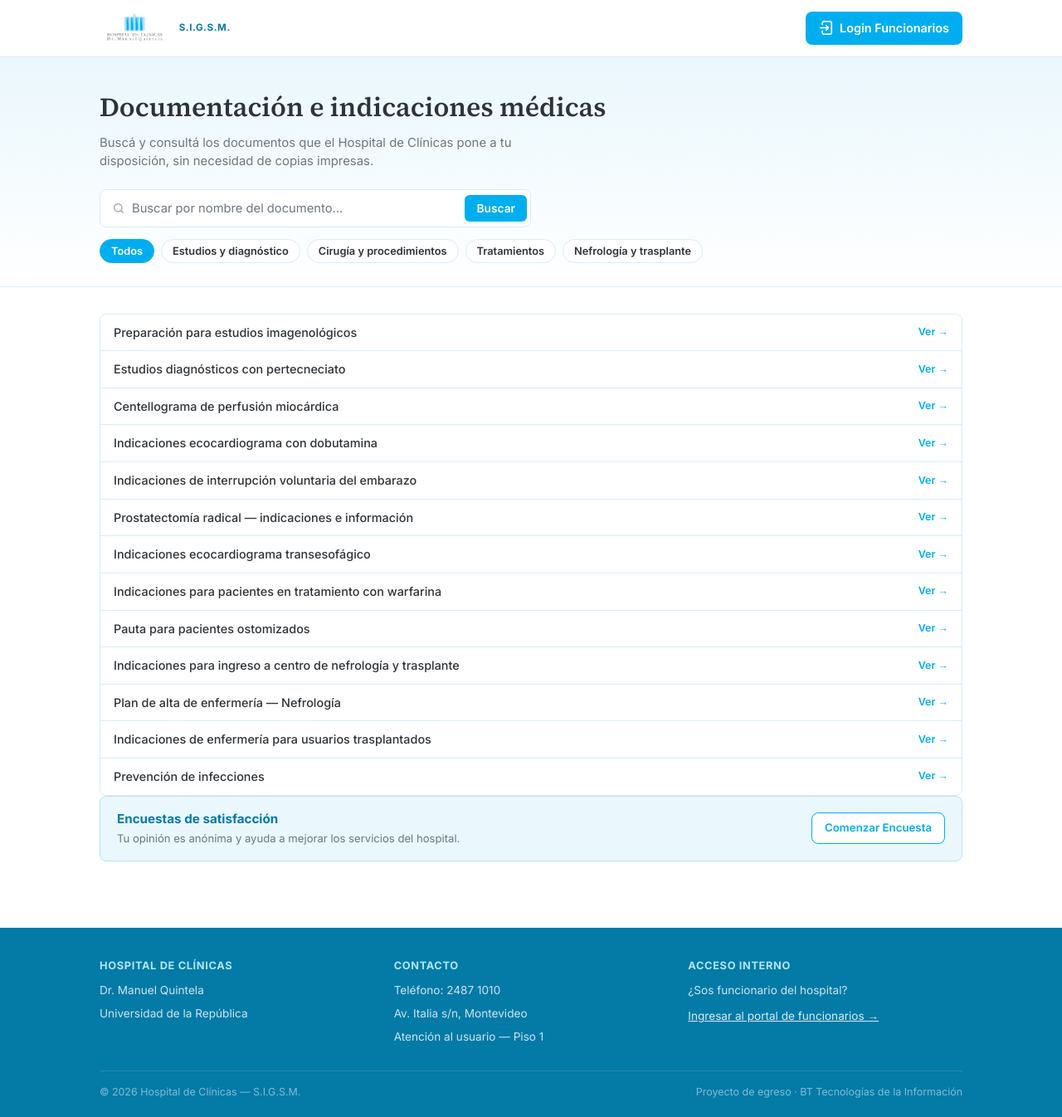
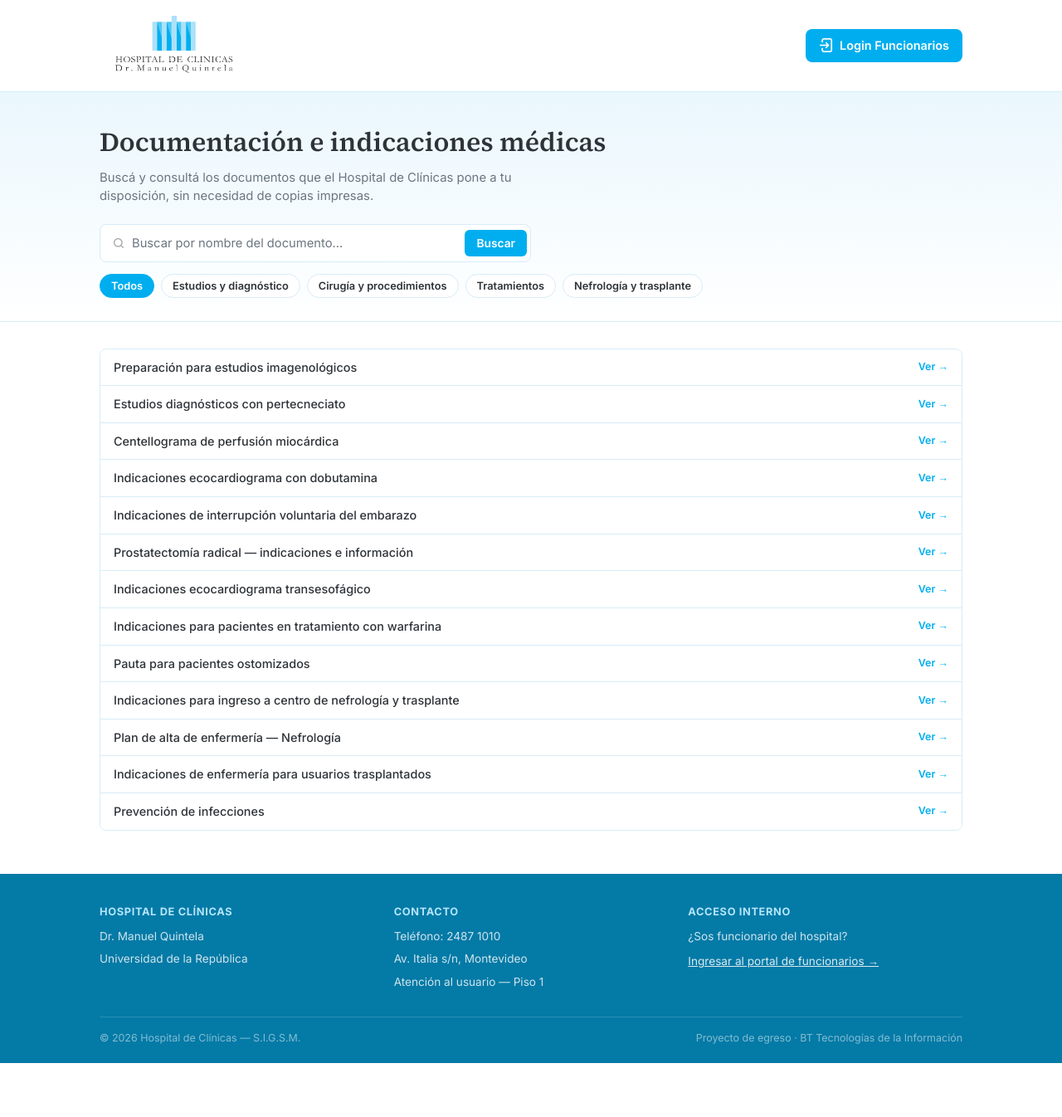
Before and after one commit to benja424/proyectoOKA, a PHP site: page / in a window 1280 px wide. Shown: the whole page at 83% size. After the commit the page ends 1281 px from the top, so only its background shows below. Run offline with PHP 8.4, Linux system fonts and the light colour scheme.

Commit message:
hace frio pa

```diff
--- a/frontend/css/login.css
+++ b/frontend/css/login.css
@@ -63,7 +63,7 @@ input:focus-visible {
   text-decoration: none;
 }
 
-.login-marca__logo { height: 56px; width: auto; }
+.login-marca__logo { height: 150px; width: auto; }
 
 .login-marca__texto {
   text-align: center;
--- a/frontend/css/portal-usuario.css
+++ b/frontend/css/portal-usuario.css
@@ -76,15 +76,7 @@ input:focus-visible {
   text-decoration: none;
 }
 
-.marca__logo { height: 42px; width: auto; }
-
-.marca__sistema {
-  font-size: 0.72rem;
-  font-weight: 700;
-  letter-spacing: 0.05em;
-  text-transform: uppercase;
-  color: var(--azul-oscuro);
-}
+.marca__logo { height: 90px; width: auto; }
 
 .btn-login {
   display: inline-flex;
@@ -212,83 +204,6 @@ input:focus-visible {
 /* ── DOCUMENTOS ──────────────────────────── */
 .documentos { padding: 32px 0 52px; }
 
-/* Banner encuestas */
-.banner-encuestas {
-  display: flex;
-  align-items: center;
-  justify-content: space-between;
-  flex-wrap: wrap;
-  gap: 14px;
-  background: var(--azul-fondo);
-  border: 1.5px solid var(--azul-claro);
-  border-radius: var(--radio);
-  padding: 16px 20px;
-  margin-bottom: 28px;
-}
-
-.banner-encuestas__texto h3 {
-  margin: 0 0 3px;
-  font-size: 0.95rem;
-  font-weight: 700;
-  color: var(--azul-oscuro);
-}
-
-.banner-encuestas__texto p {
-  margin: 0;
-  font-size: 0.82rem;
-  color: var(--gris-suave);
-}
-
-.banner-encuestas__acciones { display: flex; gap: 10px; flex-wrap: wrap; }
-
-.btn-encuesta {
-  display: inline-block;
-  padding: 8px 15px;
-  border-radius: var(--radio);
-  font-size: 0.83rem;
-  font-weight: 600;
-  text-decoration: none;
-  border: 1.5px solid var(--azul-fuerte);
-  color: var(--azul-fuerte);
-  background: var(--blanco);
-  transition: all .15s;
-}
-
-.btn-encuesta:hover { background: var(--azul-fuerte); color: var(--blanco); }
-
-/* Categoría */
-.categoria { margin-bottom: 24px; }
-
-.categoria[hidden] { display: none; }
-
-.categoria__titulo {
-  display: flex;
-  align-items: center;
-  gap: 8px;
-  font-size: 0.8rem;
-  font-weight: 700;
-  text-transform: uppercase;
-  letter-spacing: 0.04em;
-  color: var(--azul-oscuro);
-  margin: 0 0 8px;
-  padding-bottom: 8px;
-  border-bottom: 2px solid var(--azul-fondo);
-}
-
-.categoria__punto {
-  width: 8px;
-  height: 8px;
-  border-radius: 50%;
-  flex-shrink: 0;
-}
-
-.categoria__contador {
-  margin-left: auto;
-  font-size: 0.74rem;
-  font-weight: 600;
-  color: var(--gris-suave);
-}
-
 /* Lista de documentos */
 .doc-lista {
   border: 1px solid var(--gris-borde);
--- a/frontend/index.html
+++ b/frontend/index.html
@@ -4,10 +4,7 @@
   <meta charset="UTF-8">
   <meta name="viewport" content="width=device-width, initial-scale=1.0">
   <title>Portal Usuario | S.I.G.S.M. — Hospital de Clínicas</title>
-  <meta name="description" content="Accedé a la documentación e indicaciones médicas del Hospital de Clínicas desde tu dispositivo.">
   <link rel="icon" type="image/png" href="img/logohc.png">
-  <link rel="preconnect" href="https://fonts.googleapis.com">
-  <link rel="preconnect" href="https://fonts.gstatic.com" crossorigin>
   <link href="https://fonts.googleapis.com/css2?family=Inter:wght@400;500;600;700&family=Source+Serif+4:wght@600&display=swap" rel="stylesheet">
   <link rel="stylesheet" href="css/portal-usuario.css">
 </head>
@@ -18,7 +15,6 @@
   <div class="header-inner">
     <a href="index.html" class="marca">
       <img src="img/logohc.png" alt="Hospital de Clínicas Dr. Manuel Quintela" class="marca__logo">
-      <span class="marca__sistema">S.I.G.S.M.</span>
     </a>
     <a href="login.html" class="btn-login">
       <img src="img/signin.png" alt="" class="btn-login__icono" aria-hidden="true">
@@ -39,7 +35,6 @@
         type="search"
         id="buscador-input"
         placeholder="Buscar por nombre del documento…"
-        aria-label="Buscar documento"
         autocomplete="off">
       <button type="submit" class="buscador__btn">Buscar</button>
     </form>
@@ -60,89 +55,73 @@
 <!-- Lista plana de documentos -->
     <div class="doc-lista" id="doc-lista">
 
-      <a href="#" class="doc-fila" data-titulo="preparación para estudios imagenológicos" data-categoria="estudios">
+      <a class="doc-fila" data-titulo="preparación para estudios imagenológicos" data-categoria="estudios">
         <span class="doc-fila__titulo">Preparación para estudios imagenológicos</span>
         <span class="doc-fila__ver">Ver →</span>
       </a>
 
-      <a href="#" class="doc-fila" data-titulo="estudios diagnósticos con pertecneciato" data-categoria="estudios">
+      <a class="doc-fila" data-titulo="estudios diagnósticos con pertecneciato" data-categoria="estudios">
         <span class="doc-fila__titulo">Estudios diagnósticos con pertecneciato</span>
         <span class="doc-fila__ver">Ver →</span>
       </a>
 
-      <a href="#" class="doc-fila" data-titulo="centellograma de perfusión miocárdica" data-categoria="estudios">
+      <a class="doc-fila" data-titulo="centellograma de perfusión miocárdica" data-categoria="estudios">
         <span class="doc-fila__titulo">Centellograma de perfusión miocárdica</span>
         <span class="doc-fila__ver">Ver →</span>
       </a>
 
-      <a href="#" class="doc-fila" data-titulo="indicaciones ecocardiograma con dobutamina" data-categoria="estudios">
+      <a class="doc-fila" data-titulo="indicaciones ecocardiograma con dobutamina" data-categoria="estudios">
         <span class="doc-fila__titulo">Indicaciones ecocardiograma con dobutamina</span>
         <span class="doc-fila__ver">Ver →</span>
       </a>
 
-      <a href="#" class="doc-fila" data-titulo="indicaciones de interrupción voluntaria del embarazo" data-categoria="cirugia">
+      <a class="doc-fila" data-titulo="indicaciones de interrupción voluntaria del embarazo" data-categoria="cirugia">
         <span class="doc-fila__titulo">Indicaciones de interrupción voluntaria del embarazo</span>
         <span class="doc-fila__ver">Ver →</span>
       </a>
 
-      <a href="#" class="doc-fila" data-titulo="prostatectomía radical indicaciones e información" data-categoria="cirugia">
+      <a class="doc-fila" data-titulo="prostatectomía radical indicaciones e información" data-categoria="cirugia">
         <span class="doc-fila__titulo">Prostatectomía radical — indicaciones e información</span>
         <span class="doc-fila__ver">Ver →</span>
       </a>
 
-      <a href="#" class="doc-fila" data-titulo="indicaciones ecocardiograma transesofágico" data-categoria="cirugia">
+      <a class="doc-fila" data-titulo="indicaciones ecocardiograma transesofágico" data-categoria="cirugia">
         <span class="doc-fila__titulo">Indicaciones ecocardiograma transesofágico</span>
         <span class="doc-fila__ver">Ver →</span>
       </a>
 
-      <a href="#" class="doc-fila" data-titulo="indicaciones para pacientes en tratamiento con warfarina" data-categoria="tratamientos">
+      <a class="doc-fila" data-titulo="indicaciones para pacientes en tratamiento con warfarina" data-categoria="tratamientos">
         <span class="doc-fila__titulo">Indicaciones para pacientes en tratamiento con warfarina</span>
         <span class="doc-fila__ver">Ver →</span>
       </a>
 
-      <a href="#" class="doc-fila" data-titulo="pauta para pacientes ostomizados" data-categoria="tratamientos">
+      <a class="doc-fila" data-titulo="pauta para pacientes ostomizados" data-categoria="tratamientos">
         <span class="doc-fila__titulo">Pauta para pacientes ostomizados</span>
         <span class="doc-fila__ver">Ver →</span>
       </a>
 
-      <a href="#" class="doc-fila" data-titulo="indicaciones para ingreso a centro de nefrología y trasplante" data-categoria="nefrologia">
+      <a class="doc-fila" data-titulo="indicaciones para ingreso a centro de nefrología y trasplante" data-categoria="nefrologia">
         <span class="doc-fila__titulo">Indicaciones para ingreso a centro de nefrología y trasplante</span>
         <span class="doc-fila__ver">Ver →</span>
       </a>
 
-      <a href="#" class="doc-fila" data-titulo="plan de alta de enfermería nefrología" data-categoria="nefrologia">
+      <a class="doc-fila" data-titulo="plan de alta de enfermería nefrología" data-categoria="nefrologia">
         <span class="doc-fila__titulo">Plan de alta de enfermería — Nefrología</span>
         <span class="doc-fila__ver">Ver →</span>
       </a>
 
-      <a href="#" class="doc-fila" data-titulo="indicaciones de enfermería para usuarios trasplantados" data-categoria="nefrologia">
+      <a class="doc-fila" data-titulo="indicaciones de enfermería para usuarios trasplantados" data-categoria="nefrologia">
         <span class="doc-fila__titulo">Indicaciones de enfermería para usuarios trasplantados</span>
         <span class="doc-fila__ver">Ver →</span>
       </a>
 
-      <a href="#" class="doc-fila" data-titulo="prevención de infecciones" data-categoria="nefrologia">
+      <a  class="doc-fila" data-titulo="prevención de infecciones" data-categoria="nefrologia">
         <span class="doc-fila__titulo">Prevención de infecciones</span>
         <span class="doc-fila__ver">Ver →</span>
       </a>
 
     </div>
 
-<!-- Banner encuestas -->
-    <div class="banner-encuestas">
-      <div class="banner-encuestas__texto">
-        <h3>Encuestas de satisfacción</h3>
-        <p>Tu opinión es anónima y ayuda a mejorar los servicios del hospital.</p>
-      </div>
-      <div class="banner-encuestas__acciones">
-        <a href="#" class="btn-encuesta">Comenzar Encuesta</a>
-      </div>
-    </div>
-
-    <p class="sin-resultados" id="sin-resultados">
-      No encontramos documentos para esa búsqueda. Probá con otro término o cambiá el filtro.
-    </p>
-
-  </div>
 </main>
 
 <!-- FOOTER -->
--- a/frontend/login.html
+++ b/frontend/login.html
@@ -5,8 +5,6 @@
   <meta name="viewport" content="width=device-width, initial-scale=1.0">
   <title>Login Funcionarios | S.I.G.S.M. — Hospital de Clínicas</title>
   <link rel="icon" type="image/png" href="img/logohc.png">
-  <link rel="preconnect" href="https://fonts.googleapis.com">
-  <link rel="preconnect" href="https://fonts.gstatic.com" crossorigin>
   <link href="https://fonts.googleapis.com/css2?family=Inter:wght@400;500;600;700&family=Source+Serif+4:wght@600&display=swap" rel="stylesheet">
   <link rel="stylesheet" href="css/login.css">
 </head>
--- a/frontend/modulo-ambulancias.html
+++ b/frontend/modulo-ambulancias.html
@@ -5,8 +5,6 @@
   <meta name="viewport" content="width=device-width, initial-scale=1.0">
   <title>Módulo Ambulancias | S.I.G.S.M.</title>
   <link rel="icon" type="image/png" href="img/logohc.png">
-  <link rel="preconnect" href="https://fonts.googleapis.com">
-  <link rel="preconnect" href="https://fonts.gstatic.com" crossorigin>
   <link href="https://fonts.googleapis.com/css2?family=Inter:wght@400;500;600;700&family=Source+Serif+4:wght@600&display=swap" rel="stylesheet">
   <link rel="stylesheet" href="css/modulo-ambulancias.css">
 </head>
--- a/frontend/modulo-documentacion.html
+++ b/frontend/modulo-documentacion.html
@@ -5,8 +5,6 @@
   <meta name="viewport" content="width=device-width, initial-scale=1.0">
   <title>Módulo Documentación | S.I.G.S.M.</title>
   <link rel="icon" type="image/png" href="img/logohc.png">
-  <link rel="preconnect" href="https://fonts.googleapis.com">
-  <link rel="preconnect" href="https://fonts.gstatic.com" crossorigin>
   <link href="https://fonts.googleapis.com/css2?family=Inter:wght@400;500;600;700&family=Source+Serif+4:wght@600&display=swap" rel="stylesheet">
   <link rel="stylesheet" href="css/modulo-documentacion.css">
 </head>
--- a/frontend/portal-admin.html
+++ b/frontend/portal-admin.html
@@ -5,8 +5,6 @@
   <meta name="viewport" content="width=device-width, initial-scale=1.0">
   <title>Portal Admin | S.I.G.S.M. — Hospital de Clínicas</title>
   <link rel="icon" type="image/png" href="img/logohc.png">
-  <link rel="preconnect" href="https://fonts.googleapis.com">
-  <link rel="preconnect" href="https://fonts.gstatic.com" crossorigin>
   <link href="https://fonts.googleapis.com/css2?family=Inter:wght@400;500;600;700&family=Source+Serif+4:wght@600&display=swap" rel="stylesheet">
   <link rel="stylesheet" href="css/portal-admin.css">
 </head>
@@ -18,7 +16,6 @@
 
     <div class="marca">
       <img src="img/logohc.png" alt="Hospital de Clínicas Dr. Manuel Quintela" class="marca__logo">
-      <span class="marca__sistema">S.I.G.S.M.</span>
     </div>
 
     <div class="header-acciones">
```
Also changed, not shown: frontend/css/portal-admin.css (+1 -15 lines).
